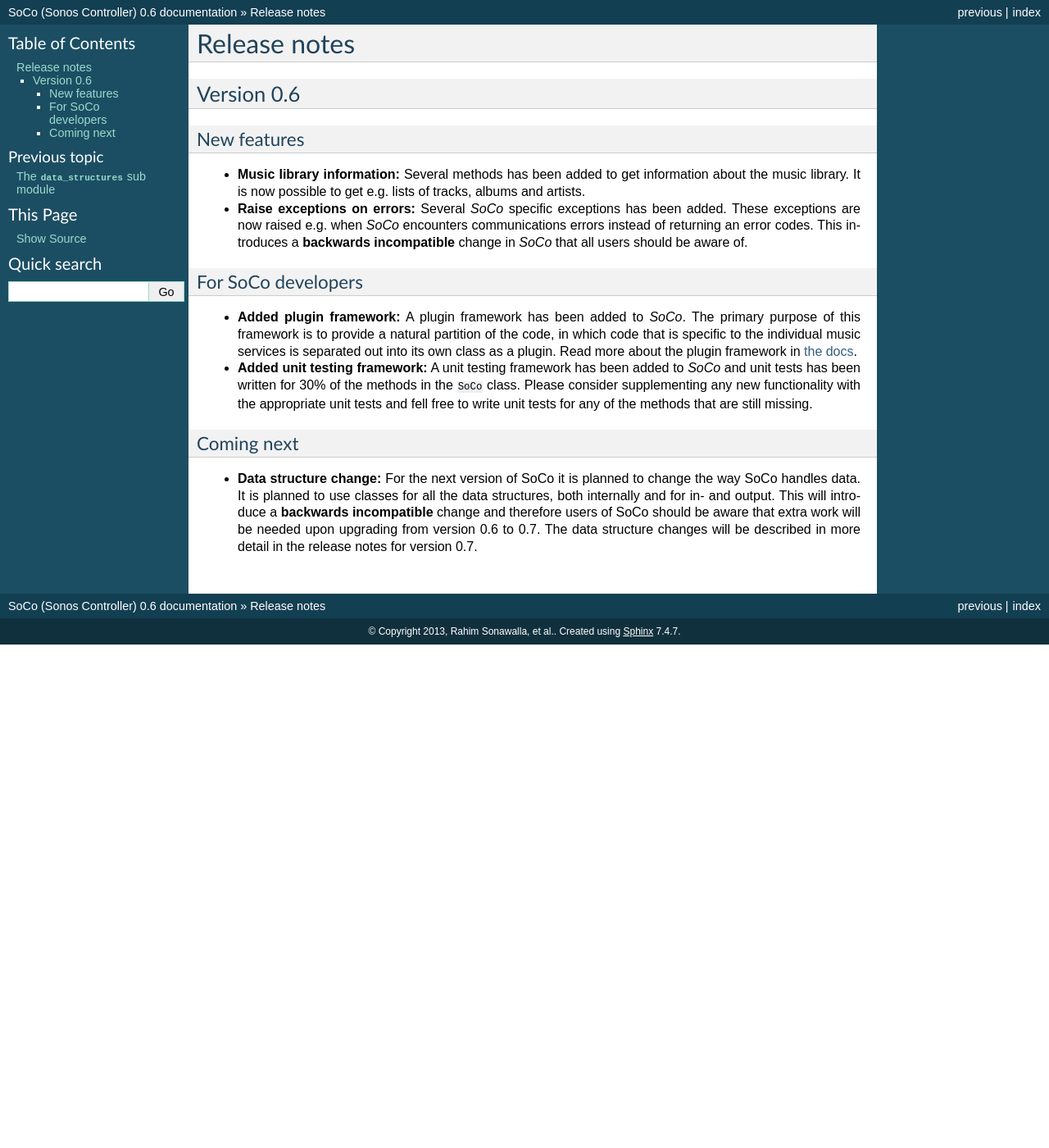
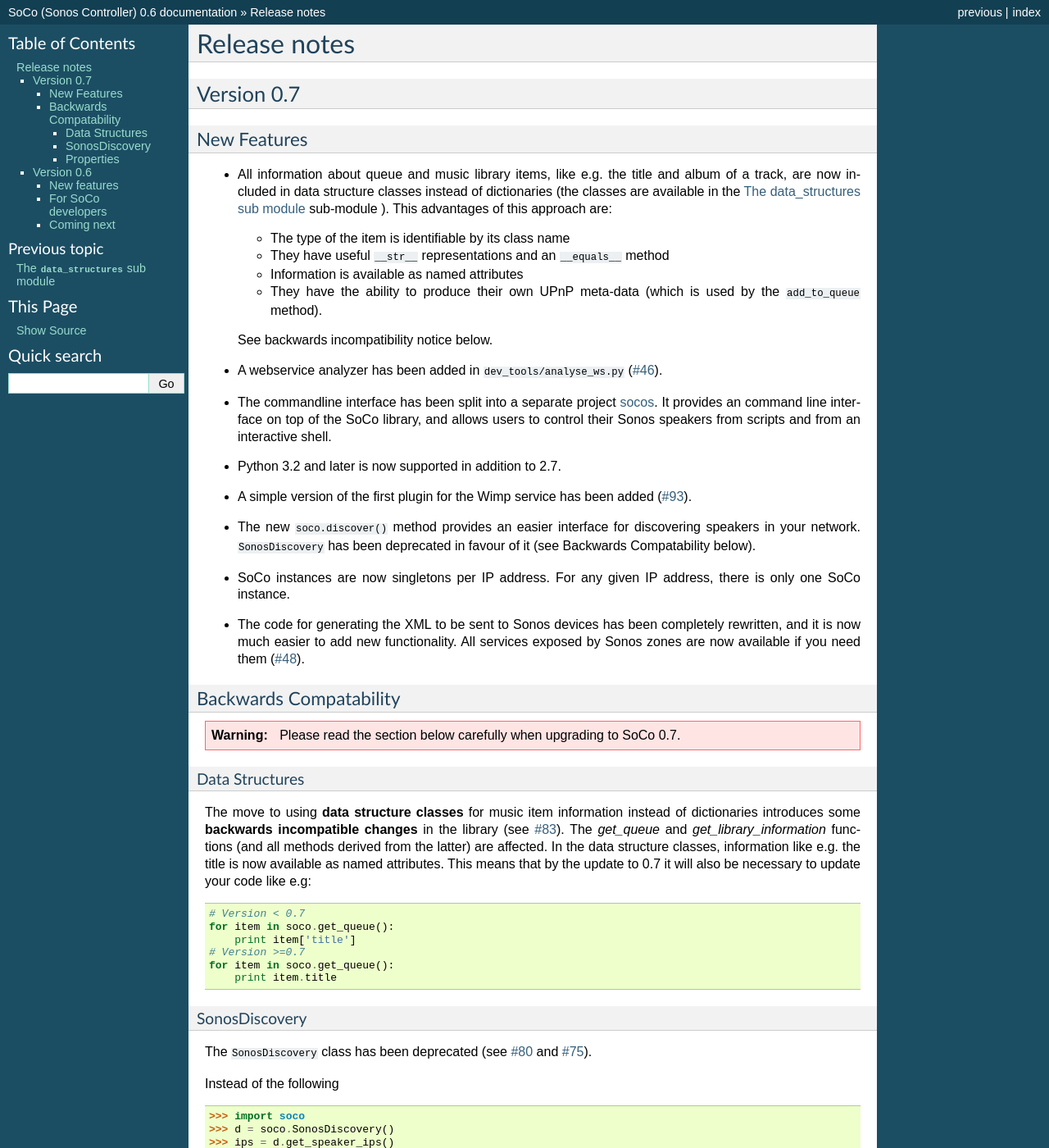
Before and after one commit to SoCo/SoCo, a Sphinx documentation site: the page built from doc/release_notes.rst, in a window 1280 px wide and 1400 px high. Shown: the whole window at 82% size. Built offline with Sphinx 7.4.7, drawn with Linux system fonts in a browser that asks for light colours; some of the changed text lies outside the part shown.

Commit message:
add 0.7 release notes

```diff
--- a/doc/release_notes.rst
+++ b/doc/release_notes.rst
@@ -1,5 +1,128 @@
 Release notes
 *************
+
+Version 0.7
+===========
+
+New Features
+------------
+
+* All information about queue and music library items, like e.g. the
+  title and album of a track, are now included in data structure classes
+  instead of dictionaries (the classes are available in the
+  :ref:`data_structure_mod` sub-module ). This advantages of this
+  approach are:
+
+  * The type of the item is identifiable by its class name
+  * They have useful ``__str__`` representations and an ``__equals__``
+    method
+  * Information is available as named attributes
+  * They have the ability to produce their own UPnP meta-data (which is
+    used by the ``add_to_queue`` method).
+
+  See backwards incompatibility notice below.
+
+* A webservice analyzer has been added in ``dev_tools/analyse_ws.py``
+  (`#46 <https://github.com/SoCo/SoCo/pull/46>`_).
+
+* The commandline interface has been split into a separate project `socos
+  <https://github.com/SoCo/socos>`_. It provides an command line interface on
+  top of the SoCo library, and allows users to control their Sonos speakers
+  from scripts and from an interactive shell.
+
+* Python 3.2 and later is now supported in addition to 2.7.
+
+* A simple version of the first plugin for the Wimp service has been added
+  (`#93 <https://github.com/SoCo/SoCo/pull/93>`_).
+
+* The new ``soco.discover()`` method provides an easier interface for
+  discovering speakers in your network. ``SonosDiscovery`` has been deprecated
+  in favour of it (see Backwards Compatability below).
+
+* SoCo instances are now singletons per IP address. For any given IP address, there is only one SoCo instance.
+
+* The code for generating the XML to be sent to Sonos devices has been
+  completely rewritten, and it is now much easier to add new functionality. All
+  services exposed by Sonos zones are now available if you need them (`#48
+  <https://github.com/SoCo/SoCo/pull/48>`_).
+
+
+Backwards Compatability
+-----------------------
+
+.. warning:: Please read the section below carefully when upgrading to SoCo
+             0.7.
+
+Data Structures
+^^^^^^^^^^^^^^^
+
+The move to using **data structure classes** for music item information instead
+of dictionaries introduces some **backwards incompatible changes** in the
+library (see `#83 <https://github.com/SoCo/SoCo/pull/83>`_). The `get_queue`
+and `get_library_information` functions (and all methods derived from the
+latter) are affected. In the data structure classes, information like
+e.g. the title is now available as named attributes.  This means that by the
+update to 0.7 it will also be necessary to update your code like e.g:
+
+.. code-block:: python
+
+    # Version < 0.7
+    for item in soco.get_queue():
+        print item['title']
+    # Version >=0.7
+    for item in soco.get_queue():
+        print item.title
+
+SonosDiscovery
+^^^^^^^^^^^^^^
+
+The ``SonosDiscovery`` class has been deprecated (see `#80
+<https://github.com/SoCo/SoCo/pull/80>`_ and `#75
+<https://github.com/SoCo/SoCo/issues/75>`_).
+
+Instead of the following
+
+.. code-block:: python
+
+    >>> import soco
+    >>> d = soco.SonosDiscovery()
+    >>> ips = d.get_speaker_ips()
+    >>> for i in ips:
+    ...        s = soco.SoCo(i)
+    ...        print s.player_name
+
+
+you should now write
+
+.. code-block:: python
+
+    >>> import soco
+    >>> for s in soco.discover():
+    ...        print s.player_name
+
+
+
+Properties
+^^^^^^^^^^
+
+A number of methods have been replaced with properties, to simplify use (see (see #62 +<https://github.com/SoCo/SoCo/pull/62>_ )
+
+For example, use
+
+.. code-block:: python
+
+    soco.volume = 30
+    soco.volume -=3
+    soco.status_light = True
+
+instead of
+
+.. code-block:: python
+
+    soco.volume(30)
+    soco.volume(soco.volume()-3)
+    soco.status_light("On")
+
 
 Version 0.6
 ===========
```
